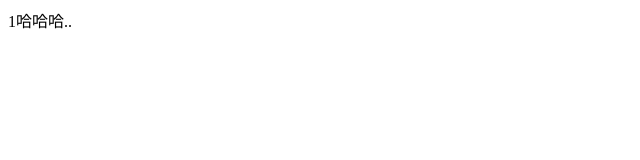
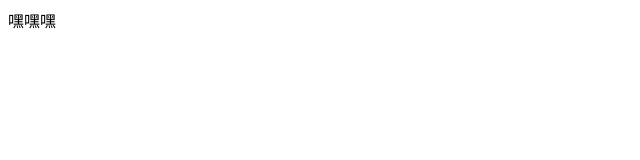
Before and after one commit to king-why/SSH-cs, a plain HTML site: page index.html in a window 1280 px wide. Shown: the full height of the page, 0-640 px from the left. Drawn offline with Linux system fonts and the light colour scheme.

Commit message:
修改div嘿嘿嘿

```diff
--- a/index.html
+++ b/index.html
@@ -9,7 +9,7 @@
 </head>
 
 <body>
-    <div>1哈哈哈..</div>
+    <div>嘿嘿嘿</div>
 </body>
 
 </html>
```
